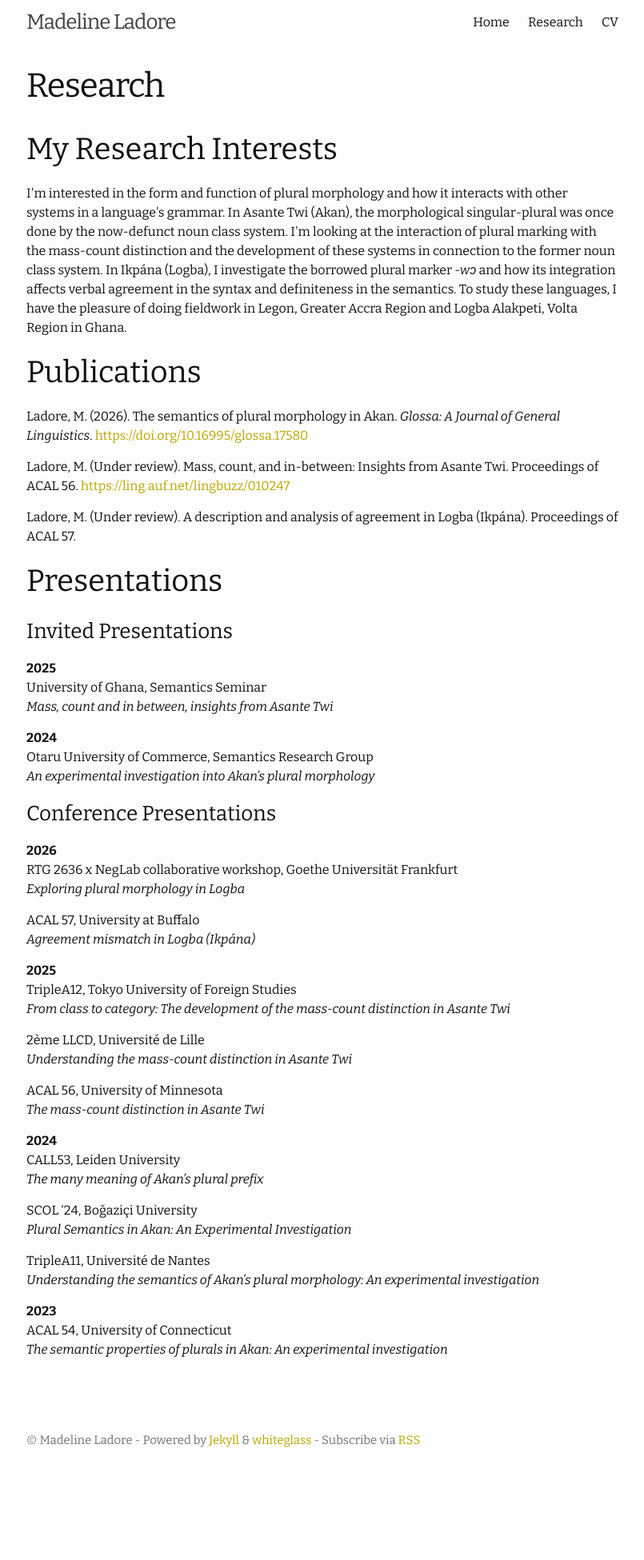
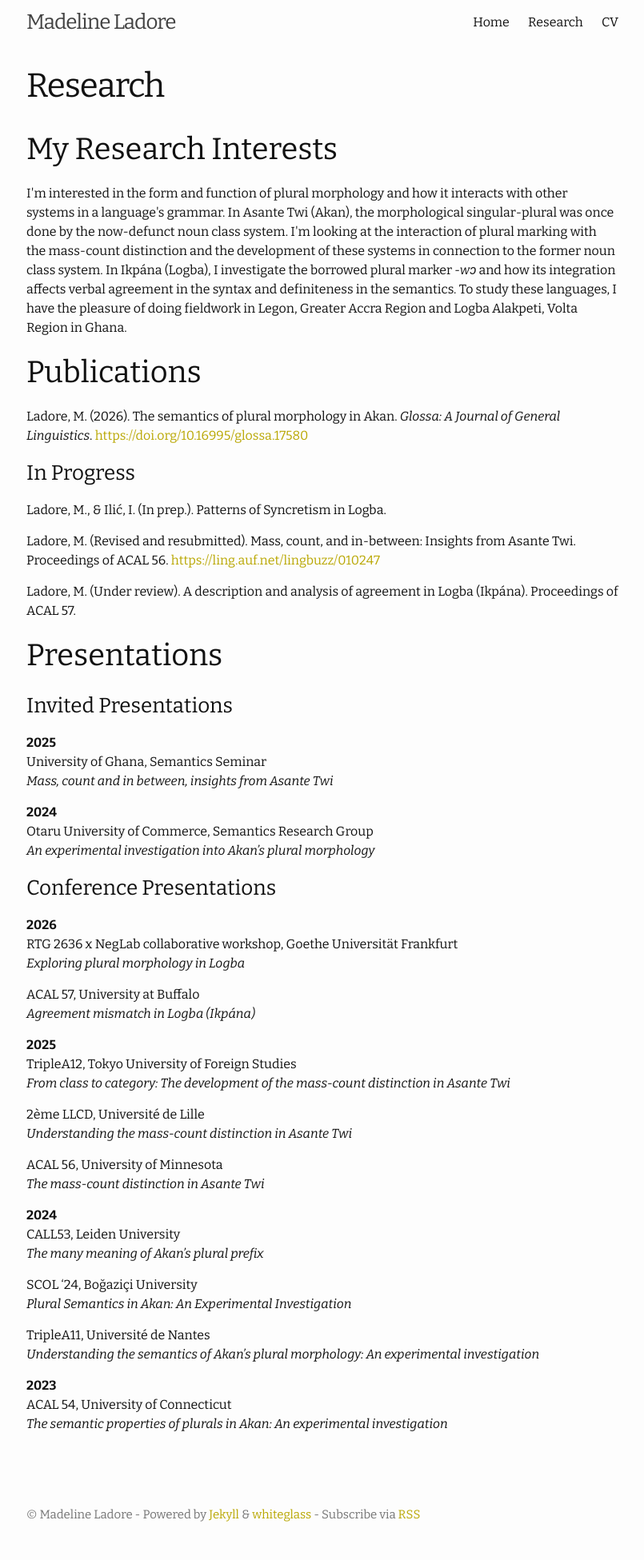
Before and after one commit to madelineladore/madelineladore.github.io, a Jekyll site: the page built from research.md, in a window 1280 px wide. Shown: the whole page at 80% size, without its empty margins (237-1042 px from the left). Built offline with Jekyll 4.4.1, drawn with Linux system fonts in a browser that asks for light colours; before the commit the page ends 1858 px from its top, so only the background shows below that.

Commit message:
Update research.md

```diff
--- a/research.md
+++ b/research.md
@@ -35,7 +35,10 @@ I'm interested in the form and function of plural morphology and how it interact
 # Publications
 Ladore, M. (2026). The semantics of plural morphology in Akan. _Glossa: A Journal of General Linguistics_. [https://doi.org/10.16995/glossa.17580](https://doi.org/10.16995/glossa.17580)
 
-Ladore, M. (Under review). Mass, count, and in-between: Insights from Asante Twi. Proceedings of ACAL 56. [https://ling.auf.net/lingbuzz/010247](https://ling.auf.net/lingbuzz/010247)
+### In Progress
+Ladore, M., & Ilić, I. (In prep.). Patterns of Syncretism in Logba.
+
+Ladore, M. (Revised and resubmitted). Mass, count, and in-between: Insights from Asante Twi. Proceedings of ACAL 56. [https://ling.auf.net/lingbuzz/010247](https://ling.auf.net/lingbuzz/010247)
 
 Ladore, M. (Under review). A description and analysis of agreement in Logba (Ikpána). Proceedings of ACAL 57.
 
```
